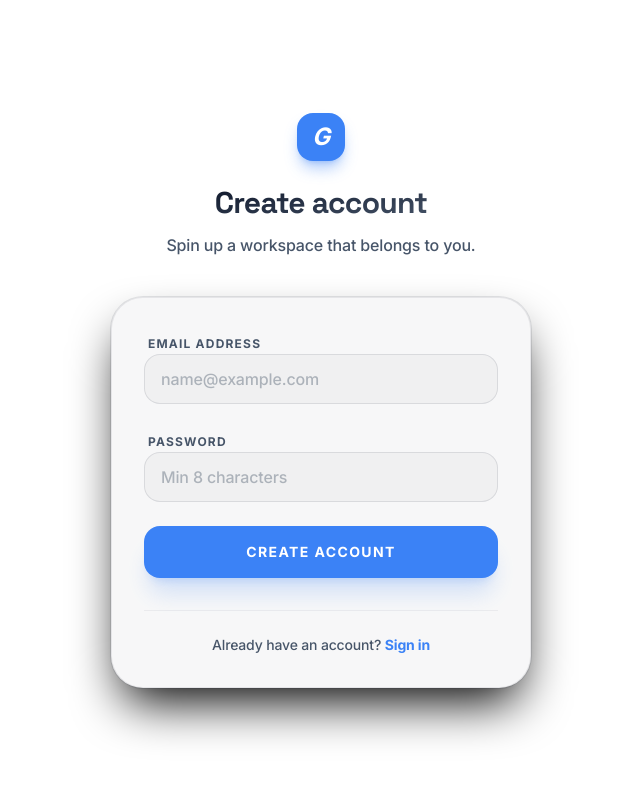
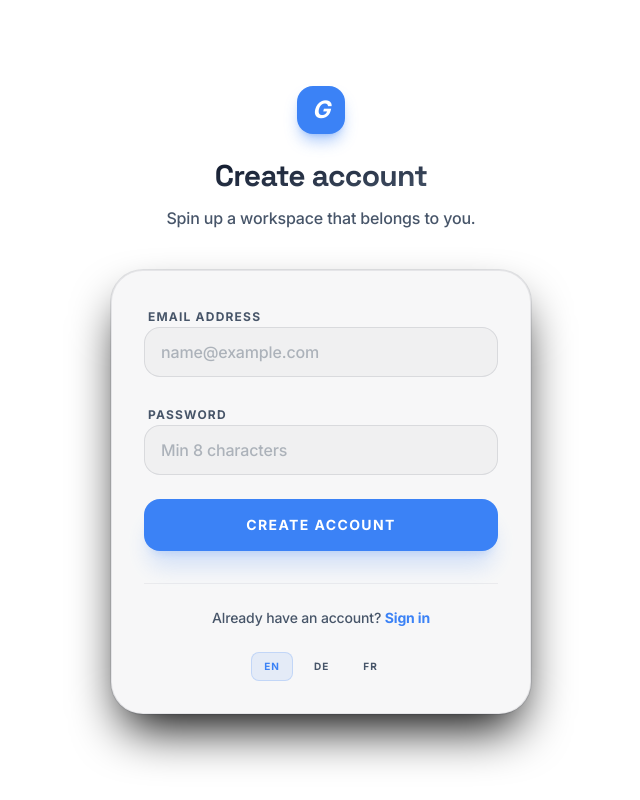
Before and after one commit to LJMunt/GoToDo-Web, a React (Vite) app: page /signup in a window 1280 px wide. Shown: the whole page, without its empty margins (319-959 px from the left). Built offline with nearby package versions, Linux system fonts and the light colour scheme; no server answers.

Commit message:
Add language selector to SignupPage and LoginPage, remove unused languages from ConfigManagement and UserSettingsPage

```diff
--- a/src/pages/LoginPage.tsx
+++ b/src/pages/LoginPage.tsx
@@ -6,7 +6,7 @@ import { useConfig } from "../features/config/ConfigContext";
 
 
 export default function LoginPage() {
-    const { config } = useConfig();
+    const { config, language, setLanguage } = useConfig();
     const [email, setEmail] = useState("");
     const [password, setPassword] = useState("");
     const [isSubmitting, setIsSubmitting] = useState(false);
@@ -104,12 +104,32 @@ export default function LoginPage() {
                     </form>
 
                     <div className="mt-8 pt-6 border-t border-surface-5 text-center">
-                        <p className="text-sm text-text-muted font-medium">
+                        <p className="text-sm text-text-muted font-medium mb-6">
                             {config.auth.noAccountPrompt}{" "}
                             <Link className="text-brand-500 hover:text-brand-400 font-bold transition-colors" to="/signup">
                                 {config.auth.createOneLink}
                             </Link>
                         </p>
+
+                        <div className="flex items-center justify-center gap-2">
+                            {[
+                                { code: "en", label: "EN" },
+                                { code: "de", label: "DE" },
+                                { code: "fr", label: "FR" },
+                            ].map((l) => (
+                                <button
+                                    key={l.code}
+                                    onClick={() => setLanguage(l.code)}
+                                    className={`px-3 py-1.5 rounded-lg text-[10px] font-black uppercase tracking-widest transition-all cursor-pointer ${
+                                        language === l.code
+                                            ? "bg-brand-500/10 text-brand-500 border border-brand-500/20"
+                                            : "text-text-muted hover:text-text-base border border-transparent"
+                                    }`}
+                                >
+                                    {l.label}
+                                </button>
+                            ))}
+                        </div>
                     </div>
                 </div>
             </div>
--- a/src/pages/SignupPage.tsx
+++ b/src/pages/SignupPage.tsx
@@ -6,7 +6,7 @@ import { PasswordRequirements } from "../components/PasswordRequirements";
 import { useConfig } from "../features/config/ConfigContext";
 
 export default function SignupPage() {
-    const { config } = useConfig();
+    const { config, language, setLanguage } = useConfig();
     const [email, setEmail] = useState("");
     const [password, setPassword] = useState("");
     const [isSubmitting, setIsSubmitting] = useState(false);
@@ -100,12 +100,32 @@ export default function SignupPage() {
                     </form>
 
                     <div className="mt-8 pt-6 border-t border-surface-5 text-center">
-                        <p className="text-sm text-text-muted font-medium">
+                        <p className="text-sm text-text-muted font-medium mb-6">
                             {config.auth.alreadyHaveAccountPrompt}{" "}
                             <Link className="text-brand-500 hover:text-brand-400 font-bold transition-colors" to="/login">
                                 {config.auth.signInLink}
                             </Link>
                         </p>
+
+                        <div className="flex items-center justify-center gap-2">
+                            {[
+                                { code: "en", label: "EN" },
+                                { code: "de", label: "DE" },
+                                { code: "fr", label: "FR" },
+                            ].map((l) => (
+                                <button
+                                    key={l.code}
+                                    onClick={() => setLanguage(l.code)}
+                                    className={`px-3 py-1.5 rounded-lg text-[10px] font-black uppercase tracking-widest transition-all cursor-pointer ${
+                                        language === l.code
+                                            ? "bg-brand-500/10 text-brand-500 border border-brand-500/20"
+                                            : "text-text-muted hover:text-text-base border border-transparent"
+                                    }`}
+                                >
+                                    {l.label}
+                                </button>
+                            ))}
+                        </div>
                     </div>
                 </div>
             </div>
--- a/src/pages/UserSettingsPage.tsx
+++ b/src/pages/UserSettingsPage.tsx
@@ -248,8 +248,6 @@ export default function UserSettingsPage() {
                                     { code: "en", label: "EN" },
                                     { code: "de", label: "DE" },
                                     { code: "fr", label: "FR" },
-                                    { code: "it", label: "IT" },
-                                    { code: "es", label: "ES" },
                                 ].map((l) => (
                                     <button
                                         key={l.code}
--- a/src/pages/admin/ConfigManagement.tsx
+++ b/src/pages/admin/ConfigManagement.tsx
@@ -7,8 +7,6 @@ const LANGUAGES = [
     { code: "en", label: "English" },
     { code: "de", label: "German" },
     { code: "fr", label: "French" },
-    { code: "it", label: "Italian" },
-    { code: "es", label: "Spanish" },
 ];
 
 export default function ConfigManagement() {
```
